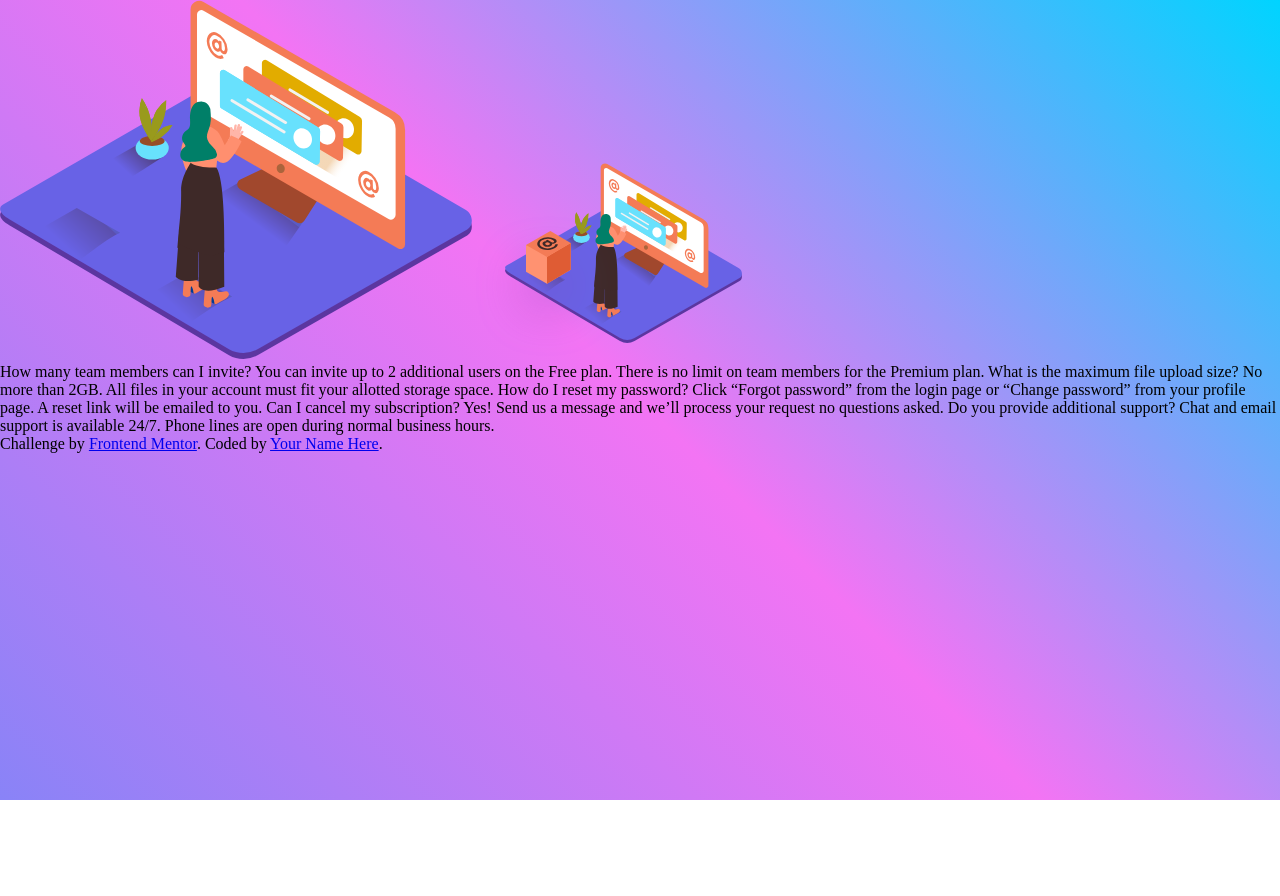
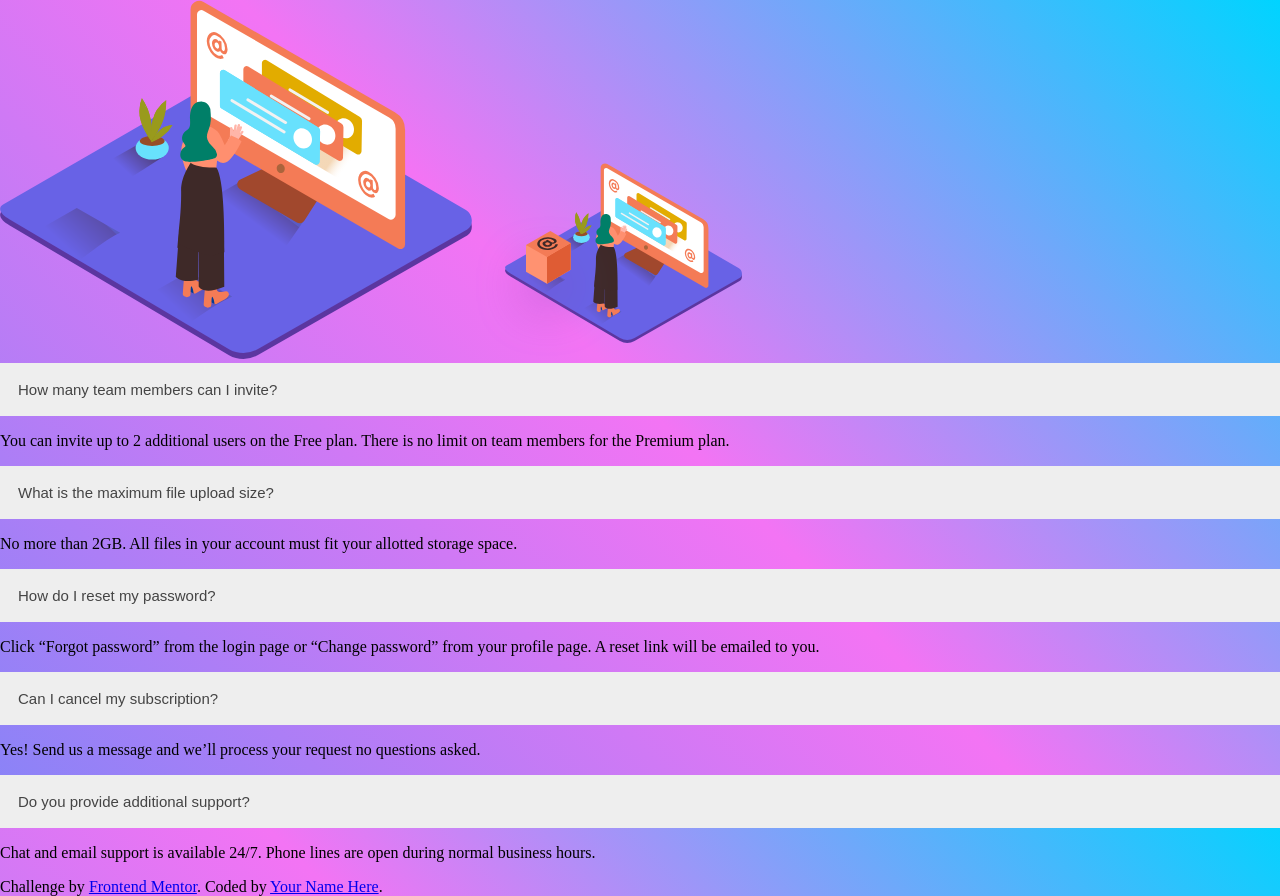
Before and after one commit to tylertechtyler/mentor-projects, a plain HTML site: page faq-accordion-card-main/index.html in a window 1280 px wide. Before the commit the page ends 800 px from the top, so only its background shows below. Drawn offline with Linux system fonts and the light colour scheme.

Commit message:
added collapsible buttons and TRYING to figure out how to make them collapsible by default

```diff
--- a/faq-accordion-card-main/index.html
+++ b/faq-accordion-card-main/index.html
@@ -10,6 +10,7 @@
   <title>Frontend Mentor | FAQ Accordion Card</title>
 
   <!-- Feel free to remove these styles or customise in your own stylesheet 👍 -->
+
 
 </head>
 <body>
@@ -24,24 +25,28 @@
           <img src="/images/illustration-woman-online-mobile.svg" class="image2"/>
         </picture>
       </div>
-      <article class="questions">
-  How many team members can I invite?
-  You can invite up to 2 additional users on the Free plan. There is no limit on
-  team members for the Premium plan.
-
-  What is the maximum file upload size?
-  No more than 2GB. All files in your account must fit your allotted storage space.
-
-  How do I reset my password?
-  Click “Forgot password” from the login page or “Change password” from your profile page.
-  A reset link will be emailed to you.
-
-  Can I cancel my subscription?
-  Yes! Send us a message and we’ll process your request no questions asked.
-
-  Do you provide additional support?
-  Chat and email support is available 24/7. Phone lines are open during normal business hours.
-        </article>
+      <button type="button" class="collapsible" aria-expanded="false" aria-controls="collapseExample">How many team members can I invite?</button>
+      <div class="content">
+        <p>You can invite up to 2 additional users on the Free plan. There is no limit on
+          team members for the Premium plan.</p>
+      </div>
+      <button type="button" class="collapsible">What is the maximum file upload size?</button>
+      <div class="content">
+        <p>No more than 2GB. All files in your account must fit your allotted storage space.</p>
+      </div>
+      <button type="button" class="collapsible">How do I reset my password?</button>
+      <div class="content">
+        <p>Click “Forgot password” from the login page or “Change password” from your profile page.
+          A reset link will be emailed to you.</p>
+      </div>
+      <button type="button" class="collapsible">Can I cancel my subscription?</button>
+      <div class="content">
+        <p>Yes! Send us a message and we’ll process your request no questions asked.</p>
+      </div>
+      <button type="button" class="collapsible">Do you provide additional support?</button>
+      <div class="content">
+        <p>Chat and email support is available 24/7. Phone lines are open during normal business hours.</p>
+      </div>
 
       <div class="attribution">
     Challenge by <a href="https://www.frontendmentor.io?ref=challenge" target="_blank">Frontend Mentor</a>.
@@ -49,5 +54,25 @@
       </div>
     </div>
   </div>
+
+
+
+  <script>
+    var coll = document.getElementsByClassName("collapsible");
+    var i;
+
+    for (i = 0; i < coll.length; i++) {
+      coll[i].addEventListener("click", function() {
+        this.classList.toggle("active");
+        var content = this.nextElementSibling;
+        if (content.style.display === "block") {
+          content.style.display = "none";
+        } else {
+          content.style.display = "block";
+        }
+      });
+    }
+
+    </script>
 </body>
 </html>
--- a/faq-accordion-card-main/style.css
+++ b/faq-accordion-card-main/style.css
@@ -9,3 +9,29 @@ body {
     background: linear-gradient(45deg, rgba(137,131,247,1),rgba(243,116,244,1),rgba(0,212,255,1) 100%);
 
 }
+div {
+    height: auto;
+}
+.collapsible {
+    background-color: #eee;
+    color: #444;
+    cursor: pointer;
+    padding: 18px;
+    width: 100%;
+    border: none;
+    text-align: left;
+    outline: none;
+    font-size: 15px;
+  }
+.active, .collapsible:hover {
+    background-color: #ccc;
+  }
+
+ content {
+    padding: 0 18px;
+    display: none;
+    overflow: hidden;
+    background-color: #f1f1f1;
+    max-height: 0;
+    transition: max-height 0.2s ease-out;
+  }
```
